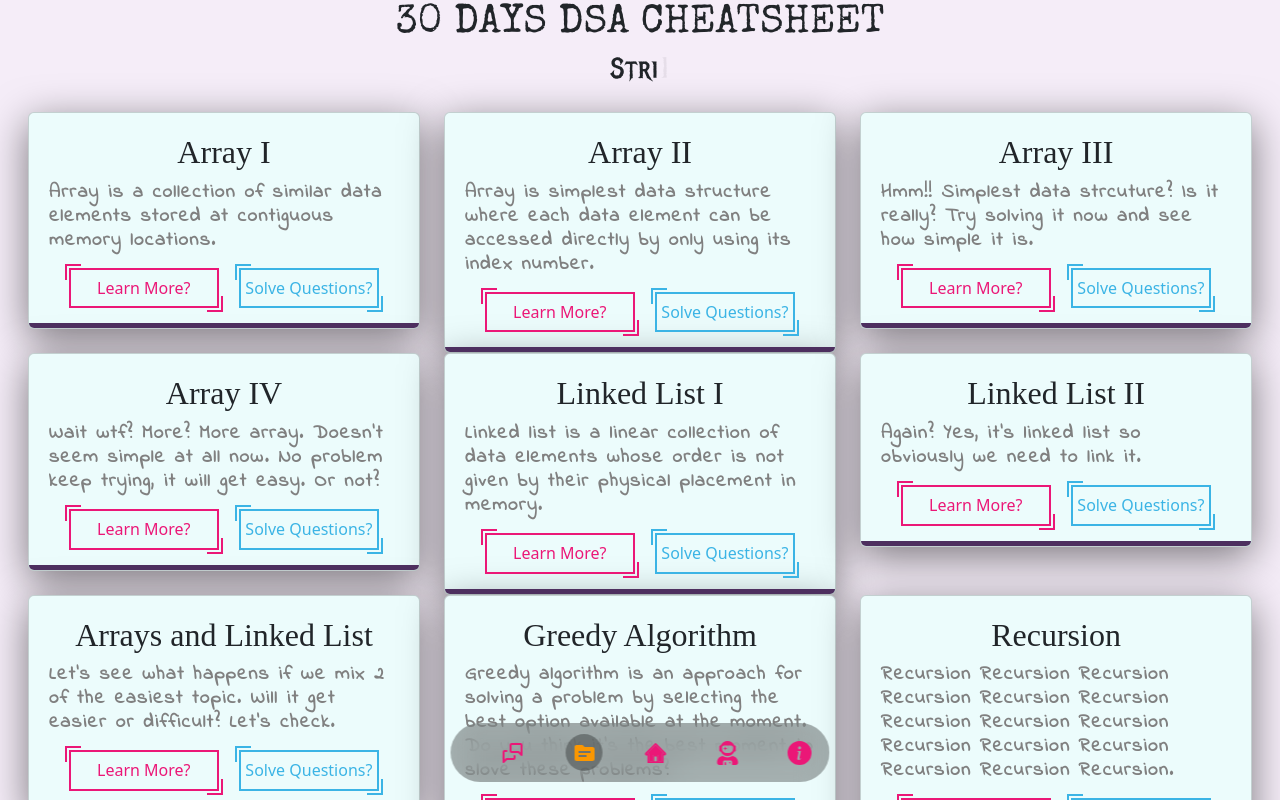
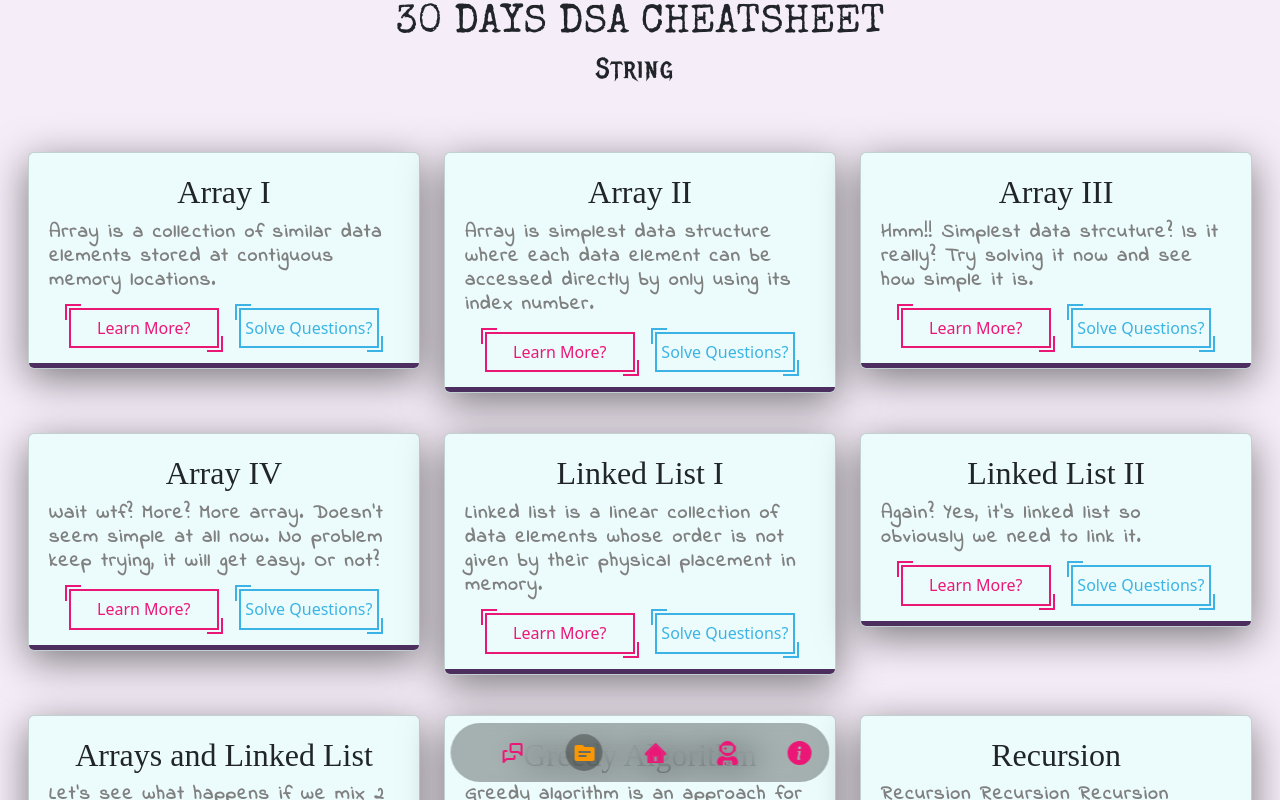
Before and after one commit to piyush016/30DaysCoding, a React (Create React App) app: page /topic in a window 1280 px wide. Shown: the top 800 px of the page. Built offline with nearby package versions, Linux system fonts and the light colour scheme; a web font is replaced by a local one.

Commit message:
Development: Card added

```diff
--- a/src/components/Topic/style.css
+++ b/src/components/Topic/style.css
@@ -1,3 +1,3 @@
 .cards{
-    margin-bottom: 80px ;
+    margin-bottom: 80px !important;
 }
--- a/src/components/TopicCard/TopicCard.js
+++ b/src/components/TopicCard/TopicCard.js
@@ -14,7 +14,7 @@ export default function TopicCard(props) {
           <p>{props.text}</p>
 
           <div className="button">
-            <a href={props.link} _target="blank">
+            <a href={props.link} target="_blank" rel="noreferrer">
               <div className="pink">
                 <button>Learn More?</button>
               </div>
--- a/src/components/TopicCard/style.css
+++ b/src/components/TopicCard/style.css
@@ -3,6 +3,7 @@
 }
 
 .testimotionals .card {
+  margin-top: 40px;
   overflow: hidden;
   background: #ecfcfc;
   padding: 20px;
```
